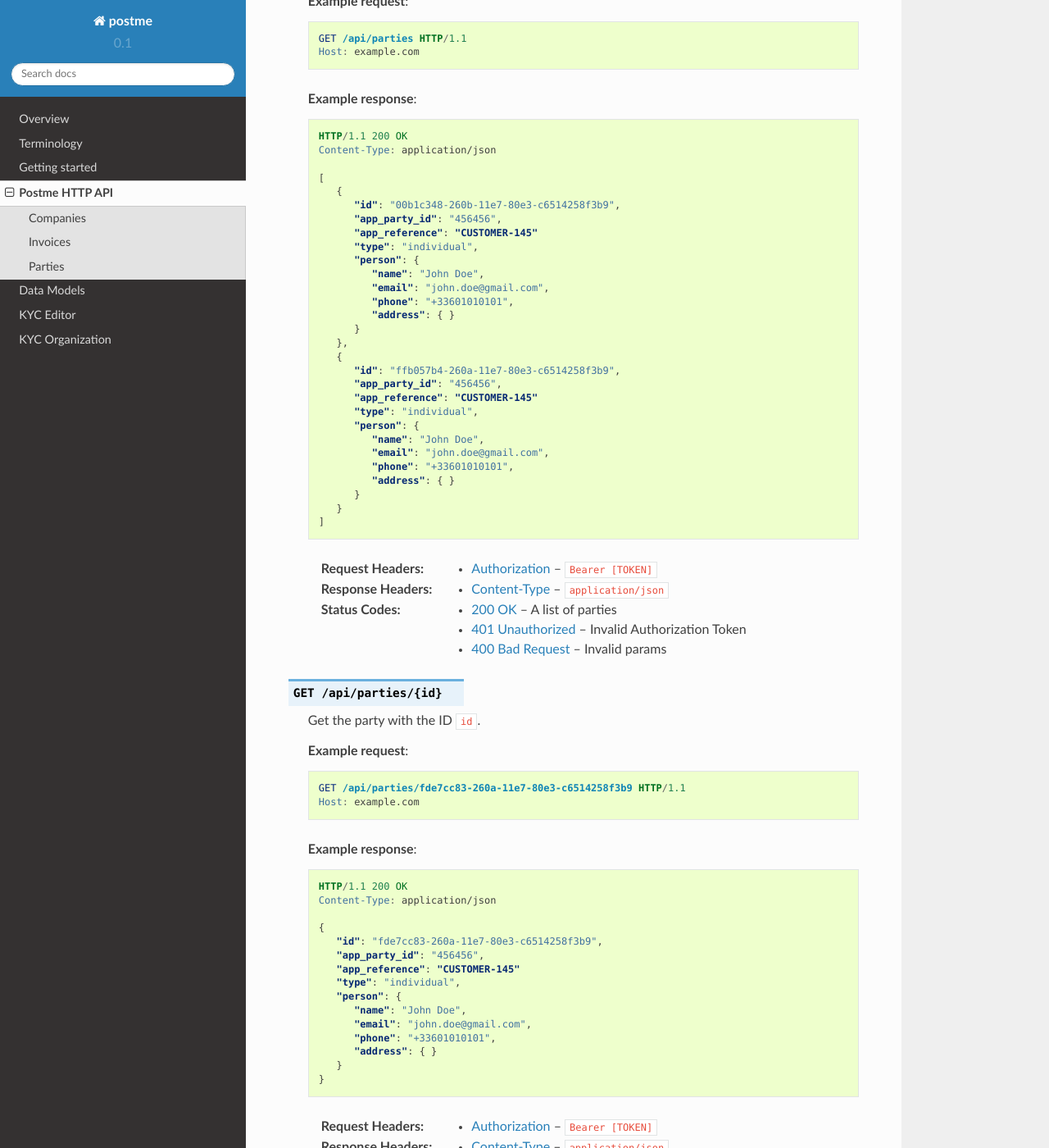
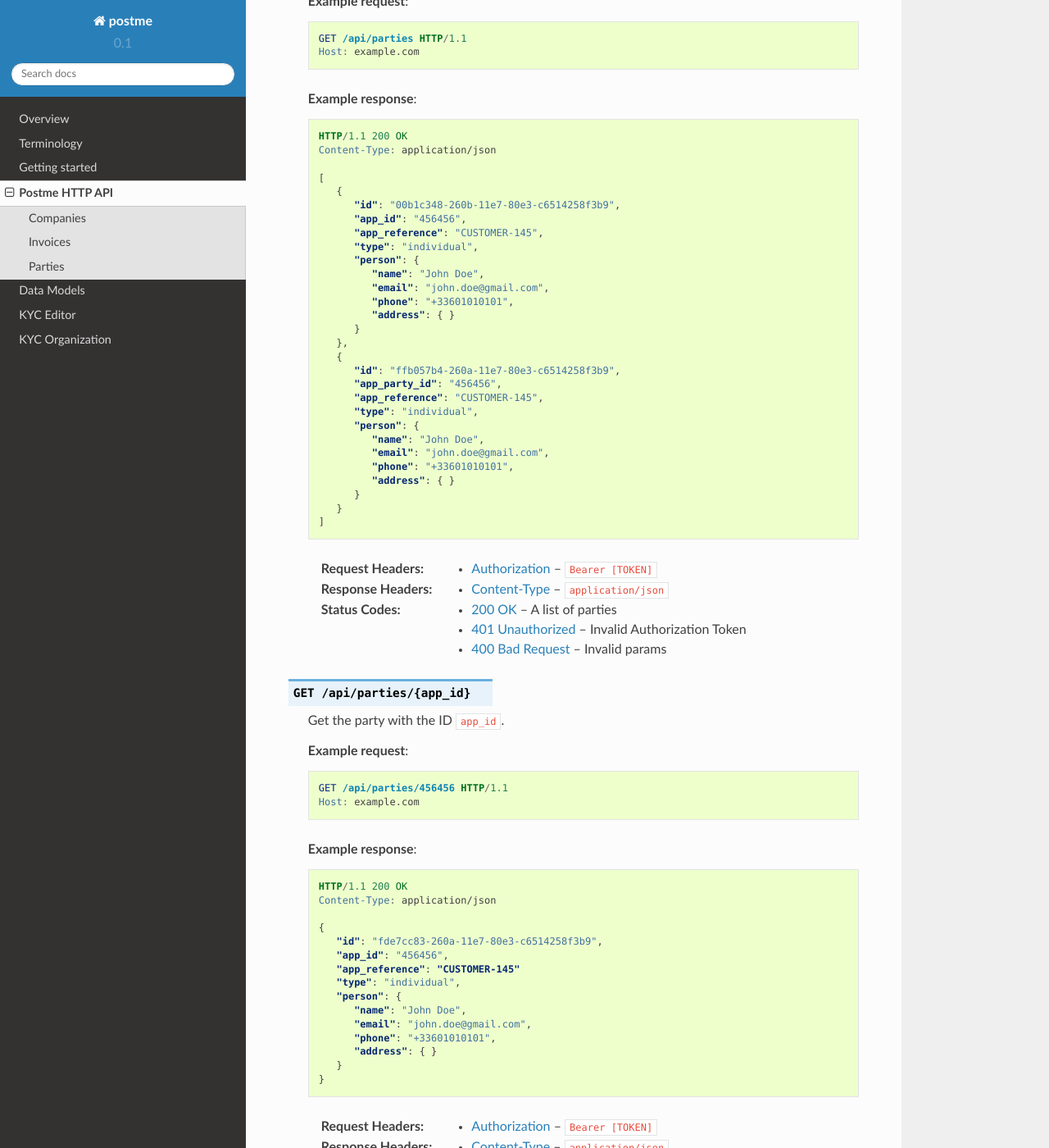
Before and after one commit to birdydigital/postme-docs, a Sphinx documentation site: the page built from docs/postme-http-api.rst, in a window 1280 px wide and 1400 px high, scrolled down 2464 px. Shown: the whole window at 82% size. Built offline with Sphinx 7.4.7 and the Read the Docs theme 2.0.0, drawn with Linux system fonts in a browser that asks for light colours; pages that are not in the unit, such as notebooks, are missing from menus; some of the changed text lies outside the part shown.

Commit message:
update api

```diff
--- a/docs/postme-http-api.rst
+++ b/docs/postme-http-api.rst
@@ -99,7 +99,7 @@ Parties
       Content-Type: application/json
 
       {
-         "app_party_id": "456456",
+         "app_id": "456456",
          "app_reference": "CUSTOMER-145",
          "type": "individual",
          "person": {
@@ -146,8 +146,8 @@ Parties
       [
          {
             "id": "00b1c348-260b-11e7-80e3-c6514258f3b9",
-            "app_party_id": "456456",
-            "app_reference": "CUSTOMER-145"
+            "app_id": "456456",
+            "app_reference": "CUSTOMER-145",
             "type": "individual",
             "person": {
                "name": "John Doe",
@@ -159,7 +159,7 @@ Parties
          {
             "id": "ffb057b4-260a-11e7-80e3-c6514258f3b9",
             "app_party_id": "456456",
-            "app_reference": "CUSTOMER-145"
+            "app_reference": "CUSTOMER-145",
             "type": "individual",
             "person": {
                "name": "John Doe",
@@ -176,15 +176,15 @@ Parties
    :statuscode 401: Invalid Authorization Token
    :statuscode 400: Invalid params
 
-.. http:get:: /api/parties/{id}
+.. http:get:: /api/parties/{app_id}
 
-   Get the party with the ID ``id``.
+   Get the party with the ID ``app_id``.
 
    **Example request**:
 
    .. sourcecode:: http
 
-      GET /api/parties/fde7cc83-260a-11e7-80e3-c6514258f3b9 HTTP/1.1
+      GET /api/parties/456456 HTTP/1.1
       Host: example.com
 
    **Example response**:
@@ -196,7 +196,7 @@ Parties
 
       {
          "id": "fde7cc83-260a-11e7-80e3-c6514258f3b9",
-         "app_party_id": "456456",
+         "app_id": "456456",
          "app_reference": "CUSTOMER-145"
          "type": "individual",
          "person": {
```
